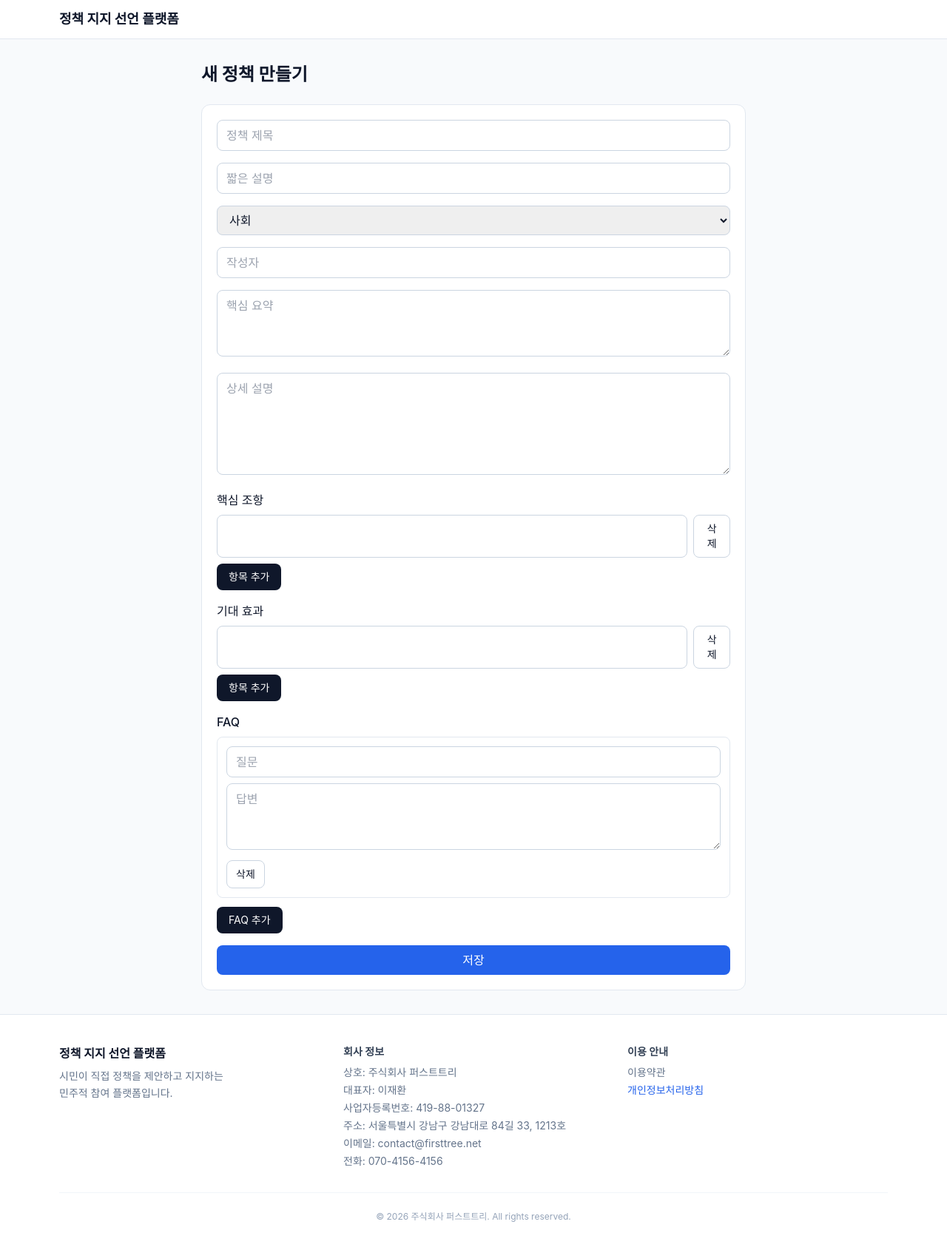
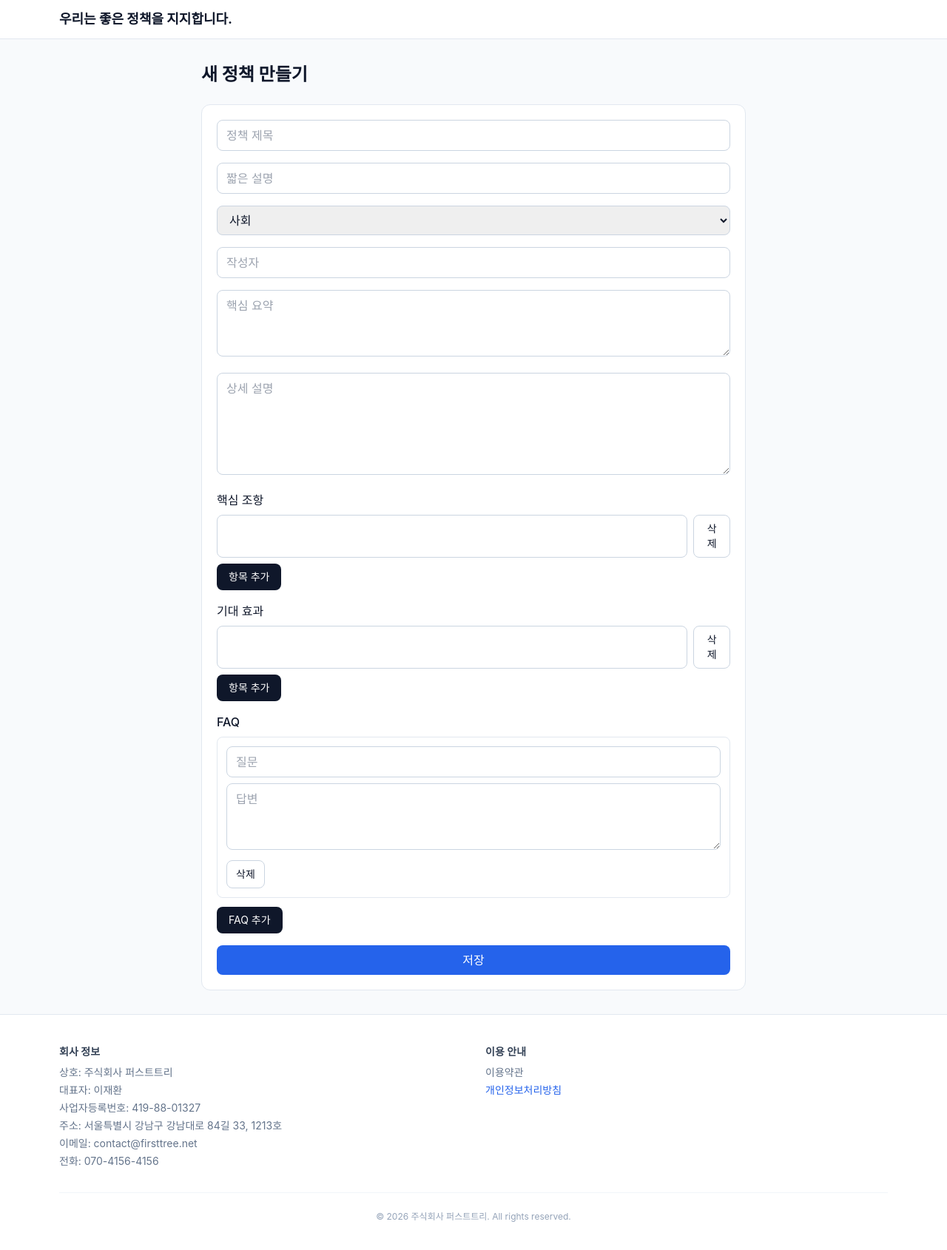
Before and after one commit to yijw81/policy-front, a Vue app: page /policies/new in a window 1280 px wide. Shown: the top 1690 px of the page at 74% size. Built offline with nearby package versions, Linux system fonts and the light colour scheme.

Commit message:
화면 수정

```diff
--- a/index.html
+++ b/index.html
@@ -3,7 +3,7 @@
   <head>
     <meta charset="UTF-8" />
     <meta name="viewport" content="width=device-width, initial-scale=1.0" />
-    <title>정책 지지 선언 플랫폼</title>
+    <title>우리는 좋은 정책을 지지합니다.</title>
     <link rel="icon" type="image/svg+xml" href="/service-icon.svg" />
   </head>
   <body class="bg-slate-50">
--- a/src/App.vue
+++ b/src/App.vue
@@ -6,7 +6,7 @@
             to="/policies"
             class="text-lg font-bold text-slate-900"
         >
-          정책 지지 선언 플랫폼
+          우리는 좋은 정책을 지지합니다.
         </RouterLink>
       </div>
     </nav>
--- a/src/components/AppFooter.vue
+++ b/src/components/AppFooter.vue
@@ -1,16 +1,7 @@
 <template>
   <footer class="mt-auto border-t border-slate-200 bg-white">
     <div class="mx-auto max-w-6xl px-4 py-10">
-      <div class="grid gap-8 md:grid-cols-3">
-        <!-- 회사 정보 -->
-        <div class="space-y-2">
-          <h3 class="text-base font-bold text-slate-900">정책 지지 선언 플랫폼</h3>
-          <p class="text-sm leading-relaxed text-slate-500">
-            시민이 직접 정책을 제안하고 지지하는<br />
-            민주적 참여 플랫폼입니다.
-          </p>
-        </div>
-
+      <div class="grid gap-8 md:grid-cols-2">
         <!-- 회사 정보 상세 -->
         <div class="space-y-2">
           <h4 class="text-sm font-semibold text-slate-700">회사 정보</h4>
--- a/src/pages/PolicyDetailView.vue
+++ b/src/pages/PolicyDetailView.vue
@@ -73,6 +73,7 @@ onMounted(() => {
       <PolicySection title="정책 핵심 요약"><p>{{ store.currentPolicy.summary }}</p></PolicySection>
       <PolicySection title="상세 설명"><p class="whitespace-pre-line">{{ store.currentPolicy.content }}</p></PolicySection>
       <PolicySection title="핵심 조항"><ul class="list-disc space-y-1 pl-5"><li v-for="(item, idx) in store.currentPolicy.clauses" :key="idx">{{ item }}</li></ul></PolicySection>
+      <!--
       <PolicySection title="기대 효과"><ul class="list-disc space-y-1 pl-5"><li v-for="(item, idx) in store.currentPolicy.expectedEffects" :key="idx">{{ item }}</li></ul></PolicySection>
       <PolicySection title="FAQ / 반대 의견에 대한 답변">
         <div class="space-y-3">
@@ -92,6 +93,7 @@ onMounted(() => {
           <p class="text-sm">현재 {{ store.currentPolicy.supporters.length }}명이 지지 서명했습니다.</p>
         </div>
       </PolicySection>
+      -->
     </div>
 
     <SupportSignModal
```
